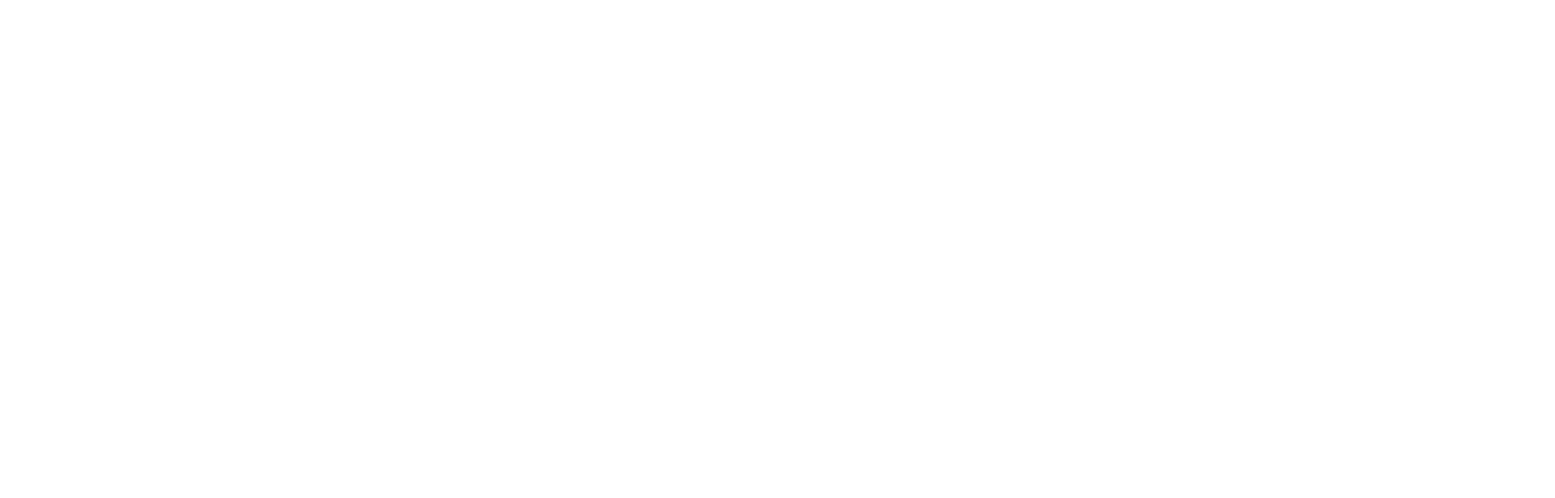
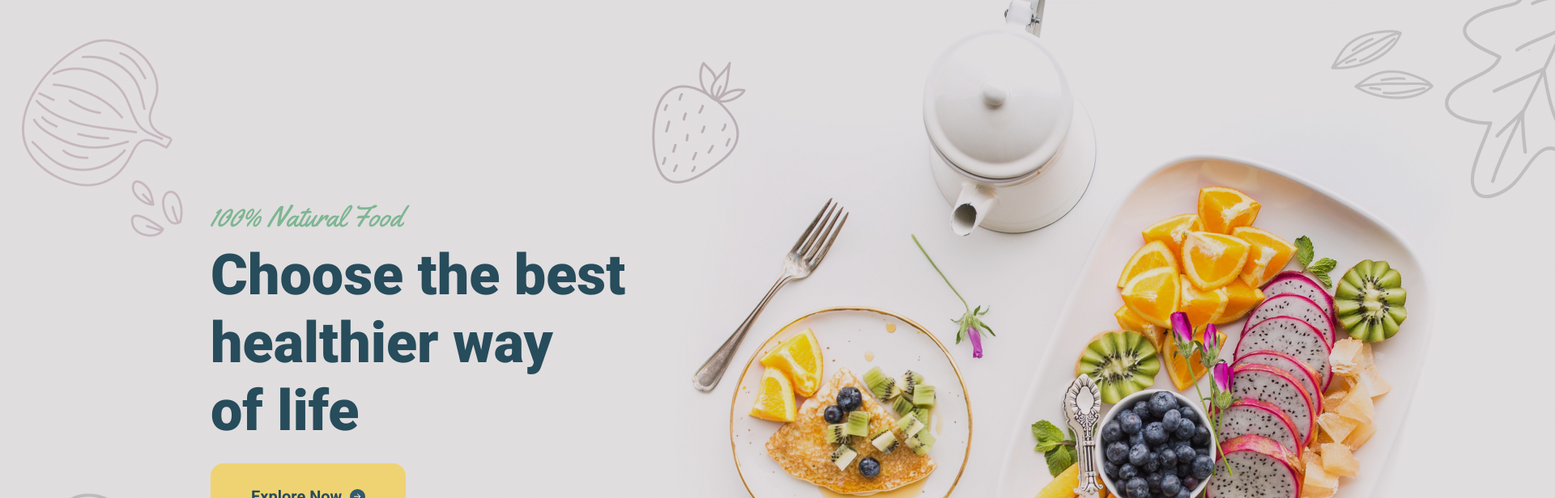
Before and after one commit to Anikonov-A/hillel_diploma_project, a React (Create React App) app: page / in a window 1280 px wide. Shown: the top 616 px of the page at 81% size, 1920 px wide, since content can reach past the window. Built offline with nearby package versions, Linux system fonts and the light colour scheme.

Commit message:
Created HomePage.jsx with hero section inside.Added new variables for them

```diff
--- a/src/components/App/App.jsx
+++ b/src/components/App/App.jsx
@@ -1,12 +1,13 @@
 import './App.scss';
 import { BrowserRouter as Router } from 'react-router-dom';
+import HomePage from "@/pages/HomePage/HomePage";
 
 function App() {
   return (
       <div>
          <Router>
 
-
+           <HomePage />
 
          </Router>
       </div>
--- a/src/components/Title/Title.jsx
+++ b/src/components/Title/Title.jsx
@@ -11,7 +11,6 @@
 
 Title.propTypes = {
     size: number.isRequired,
-    children: string.isRequired,
     addClasses: string
 }
 
--- a/src/globals/vars.scss
+++ b/src/globals/vars.scss
@@ -13,7 +13,11 @@
   --active-bg-green:#315c6e;
 
   --visited-link-color:#9400D3;
-
+  --hero-bg-grey:#f1eff0;
+  --hero-linear-bg:linear-gradient(
+                  rgba(241, 239, 240, 0.2),
+                  rgba(241, 239, 240, 0.2) 100%
+  );
 
   --padding-section: 185px;
 
--- /dev/null
+++ b/src/pages/HomePage/HeroSection/HeroSection.jsx
@@ -0,0 +1,23 @@
+import "./HeroSection.scss"
+import Span from "@/components/Span/Span";
+import Title from "@/components/Title/Title";
+import {NavButton} from "@/components/Buttons/Buttons";
+
+export default function HeroSection() {
+    return (
+        <section className="heroSection">
+            <div className="container">
+                <div className="heroContentBlock">
+                    <Span addClasses="spanMb">
+                        100% Natural Food
+                    </Span>
+                    <div>
+                        <Title size={1} >Choose the best healthier way <br/> of life</Title>
+                    </div>
+                    <NavButton to="/about" className="button yellow" text="Explore Now"/>
+                </div>
+            </div>
+        </section>
+
+    )
+}
--- /dev/null
+++ b/src/pages/HomePage/HeroSection/HeroSection.scss
@@ -0,0 +1,36 @@
+.heroSection {
+  min-height: 898px;
+  background-color: var(--hero-bg-grey);
+  background-image: var(--hero-linear-bg),
+  url("../../../../public/hero-bg-details.png"),
+  url("../../../../public/hero-bg-img.png");
+  background-repeat: no-repeat;
+  background-position: center;
+  background-blend-mode: multiply;
+  background-size: cover;
+
+  .container {
+    max-width: 1430px;
+    padding: 0 15px;
+    margin: auto;
+
+    .heroContentBlock {
+      display: flex;
+      flex-direction: column;
+      align-items: flex-start;
+      max-width:530px;
+      padding-top: 247px;
+
+      .spanMb {
+        margin-bottom: 8px;
+      }
+      & > div {
+        max-width: 530px;
+        margin-bottom: 23px;
+      }
+      a{
+        gap: 10px;
+      }
+    }
+  }
+}
--- /dev/null
+++ b/src/pages/HomePage/HomePage.jsx
@@ -0,0 +1,10 @@
+import HeroSection from "./HeroSection/HeroSection";
+import "./HomePage.scss"
+
+export default function HomePage() {
+    return (
+        <main className="wrapper">
+            <HeroSection/>
+        </main>
+    )
+}
--- /dev/null
+++ b/src/pages/HomePage/HomePage.scss
@@ -0,0 +1,6 @@
+.wrapper{
+  overflow: clip;
+  height: 100%;
+  min-width: 1920px;
+
+}
```
Also changed, not shown: public/hero-bg-details.png (added), public/hero-bg-img.png (added).
